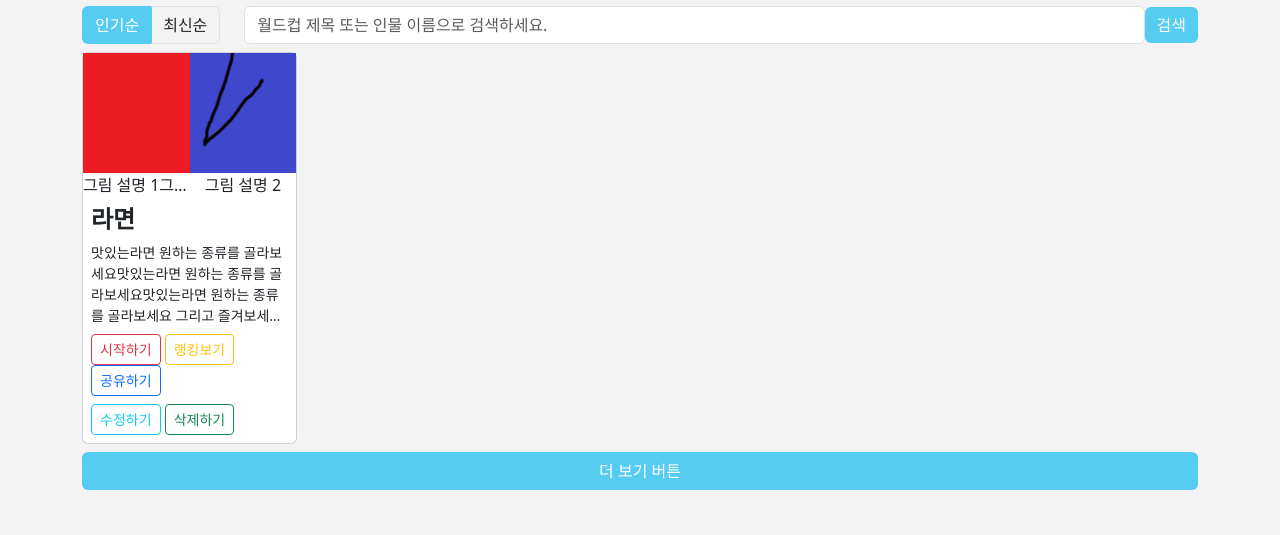
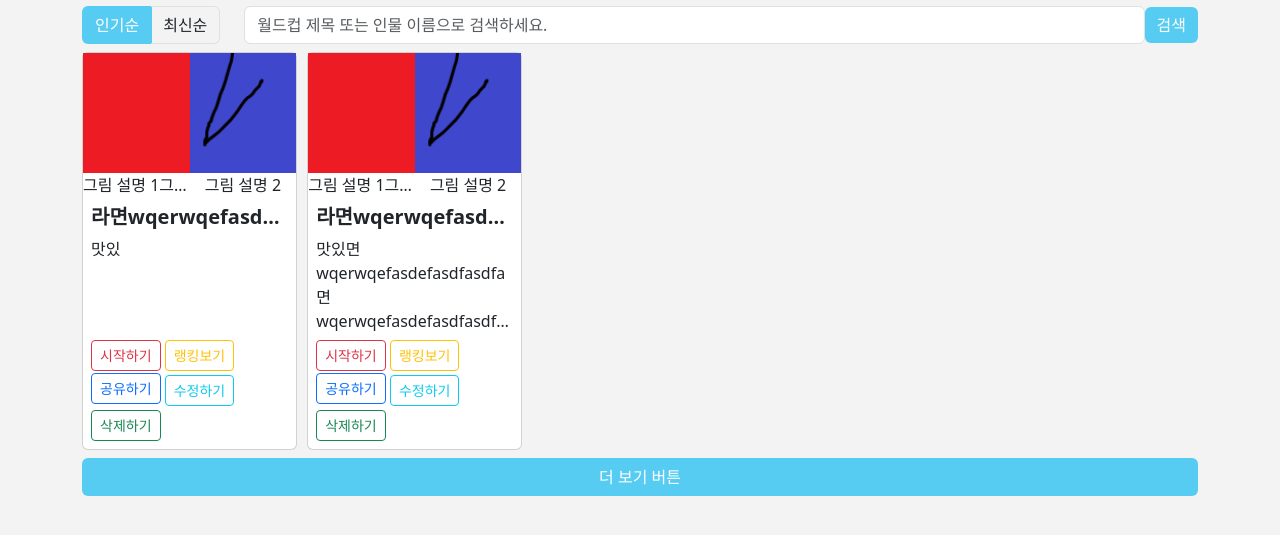
Before and after one commit to LeeKangHo1/html-lec, a plain HTML site: page mine.html in a window 1280 px wide. Shown: the part 43-578 px from the top of the page. Drawn offline with nearby package versions, Linux system fonts and the light colour scheme.

Commit message:
[fix] text height

```diff
--- a/css/main.css
+++ b/css/main.css
@@ -18,15 +18,19 @@
     text-overflow: ellipsis; /* 넘치는 텍스트를 '...'으로 표시 */
 }
 
-
 .card-text {
     flex-grow: 1; /* 여유 공간을 차지하도록 설정 */
+    height: 95px;
+    display: -webkit-box;
+    -webkit-box-orient: vertical;
+    -webkit-line-clamp: 4; /* 원하는 줄 수로 설정 */
+    overflow: hidden;
+    text-overflow: ellipsis;
 }
 
 #my-btn-container {
     margin-top: auto; /* 버튼을 하단에 고정 */
 }
-
 
 .wc-card-list {
     display: grid;
@@ -50,14 +54,6 @@
     text-align: center; /* 텍스트를 가운데 정렬 */
 }
 
-.ellipsis-text {
-    display: -webkit-box;
-    -webkit-box-orient: vertical;
-    -webkit-line-clamp: 4; /* 원하는 줄 수로 설정 */
-    overflow: hidden;
-    text-overflow: ellipsis;
-    font-size: 14px; /* 글자 크기 조정 */
-}
 
 .ellipsis-image-text {
     white-space: nowrap; /* 텍스트를 한 줄로 표시 */
--- a/mine.html
+++ b/mine.html
@@ -2,7 +2,7 @@
 <html lang="en">
 
 <head>
-    <title>내가 만든 월드컵 메인 화면</title>
+    <title>내가 만든 월드컵 화면</title>
     <meta charset="utf-8">
     <meta name="viewport" content="width=device-width, initial-scale=1">
     <link href="https://cdn.jsdelivr.net/npm/bootstrap@5.3.3/dist/css/bootstrap.min.css" rel="stylesheet">
@@ -66,7 +66,8 @@
                 <div class="ms-4 d-flex align-items-center flex-grow-1">
                     <input type="text" class="form-control flex-grow-1" id="search-text"
                         placeholder="월드컵 제목 또는 인물 이름으로 검색하세요." name="search-text">
-                    <button type="submit" class="btn border-0 my-color-primary text-white" style="white-space: nowrap;">검색</button>
+                    <button type="submit" class="btn border-0 my-color-primary text-white"
+                        style="white-space: nowrap;">검색</button>
                 </div>
             </div>
         </div>
@@ -74,14 +75,14 @@
         <!-- 카드 리스트 -->
         <div class="wc-card-list" id="wc-card-list">
 
-
             <div class="card">
                 <div class="d-flex">
                     <div class="w-50">
                         <div class="img-container" style="height:120px;">
                             <img src="horizolong.png" alt="Card image">
                         </div>
-                        <div class="text-center ellipsis-image-text">그림 설명 1그림 설명 1그림 설명 1그림 설명 1그림 설명 1그림 설명 1그림 설명 1그림 설명 1그림 설명 1그림 설명 1</div>
+                        <div class="text-center ellipsis-image-text">그림 설명 1그림 설명 1그림 설명 1그림 설명 1그림 설명 1그림 설명 1그림 설명 1그림
+                            설명 1그림 설명 1그림 설명 1</div>
                     </div>
                     <div class="w-50">
                         <div class="img-container" style="height:120px;">
@@ -91,19 +92,54 @@
                     </div>
                 </div>
                 <div class="p-2">
-                    <h4 class="card-title fw-bold">라면</h4>
-                    <p class="card-text ellipsis-text">맛있는라면 원하는 종류를 골라보세요맛있는라면 원하는 종류를 골라보세요맛있는라면 원하는 종류를 골라보세요 그리고 즐겨보세요 다양해요맛있는라면 원하는 종류를 골라보세요 그리고 즐겨보세요 다양해요</p>
+                    <h5 class="card-title fw-bold">라면wqerwqefasdefasdfasdfasfdafawef</h5>
+                    <p class="card-text">맛있 </p>
                 </div>
                 <div class="ms-2 mb-2" id="my-btn-container">
                     <button class="btn hover-coler btn-outline-danger btn-sm">시작하기</button>
                     <button class="btn hover-coler btn-outline-warning btn-sm">랭킹보기</button>
                     <button class="btn hover-coler btn-outline-primary btn-sm">공유하기</button>
+
+                    <button class="btn hover-coler btn-outline-info btn-sm mt-1">수정하기</button>
+                    <button class="btn hover-coler btn-outline-success btn-sm mt-1">삭제하기</button>
+                </div>
+            </div>
+
+            <div class="card">
+                <div class="d-flex">
+                    <div class="w-50">
+                        <div class="img-container" style="height:120px;">
+                            <img src="horizolong.png" alt="Card image">
+                        </div>
+                        <div class="text-center ellipsis-image-text">그림 설명 1그림 설명 1그림 설명 1그림 설명 1그림 설명 1그림 설명 1그림 설명 1그림
+                            설명 1그림 설명 1그림 설명 1</div>
+                    </div>
+                    <div class="w-50">
+                        <div class="img-container" style="height:120px;">
+                            <img src="vertlong.png" alt="Card image">
+                        </div>
+                        <div class="text-center ellipsis-image-text">그림 설명 2</div>
+                    </div>
+                </div>
+                <div class="p-2">
+                    <h5 class="card-title fw-bold">라면wqerwqefasdefasdfasdfasfdafawef</h5>
+                    <p class="card-text">맛있면wqerwqefasdefasdfasdfa면wqerwqefasdefasdfasdfa면wqerwqefasdefasdfasdfa면wqerwqefasdefasdfasdfa면wqerwqefasdefasdfasdfa면wqerwqefasdefasdfasdfa면wqerwqefasdefasdfasdfa면wqerwqefasdefasdfasdfa면wqerwqefasdefasdfasdfa면wqerwqefasdefasdfasdfa면wqerwqefasdefasdfasdfa면wqerwqefasdefasdfasdfa면wqerwqefasdefasdfasdfa </p>
                 </div>
                 <div class="ms-2 mb-2" id="my-btn-container">
-                    <button class="btn hover-coler btn-outline-info btn-sm">수정하기</button>
-                    <button class="btn hover-coler btn-outline-success btn-sm">삭제하기</button>
+                    <button class="btn hover-coler btn-outline-danger btn-sm">시작하기</button>
+                    <button class="btn hover-coler btn-outline-warning btn-sm">랭킹보기</button>
+                    <button class="btn hover-coler btn-outline-primary btn-sm">공유하기</button>
+
+                    <button class="btn hover-coler btn-outline-info btn-sm mt-1">수정하기</button>
+                    <button class="btn hover-coler btn-outline-success btn-sm mt-1">삭제하기</button>
                 </div>
             </div>
+
+
+
+
+
+
 
 
 
```
Also changed, not shown: main.html (+3 -3 lines).
